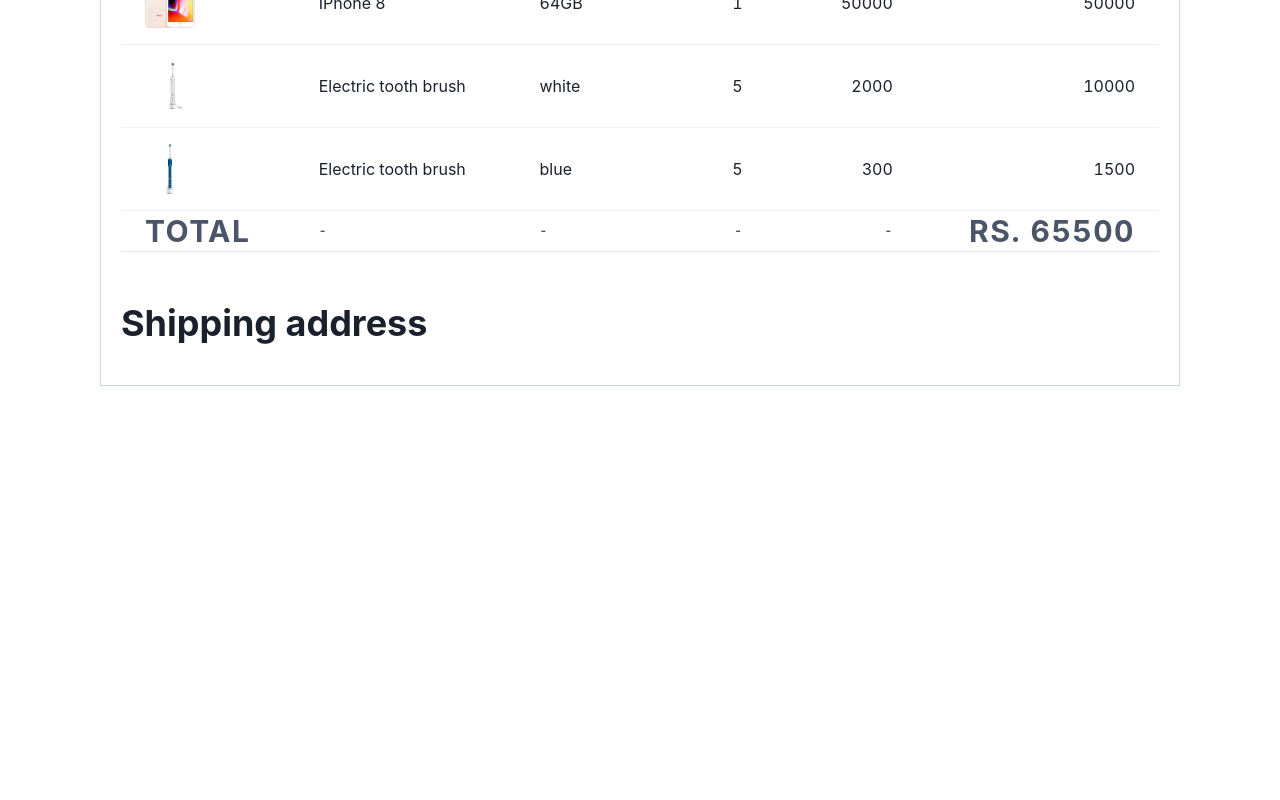
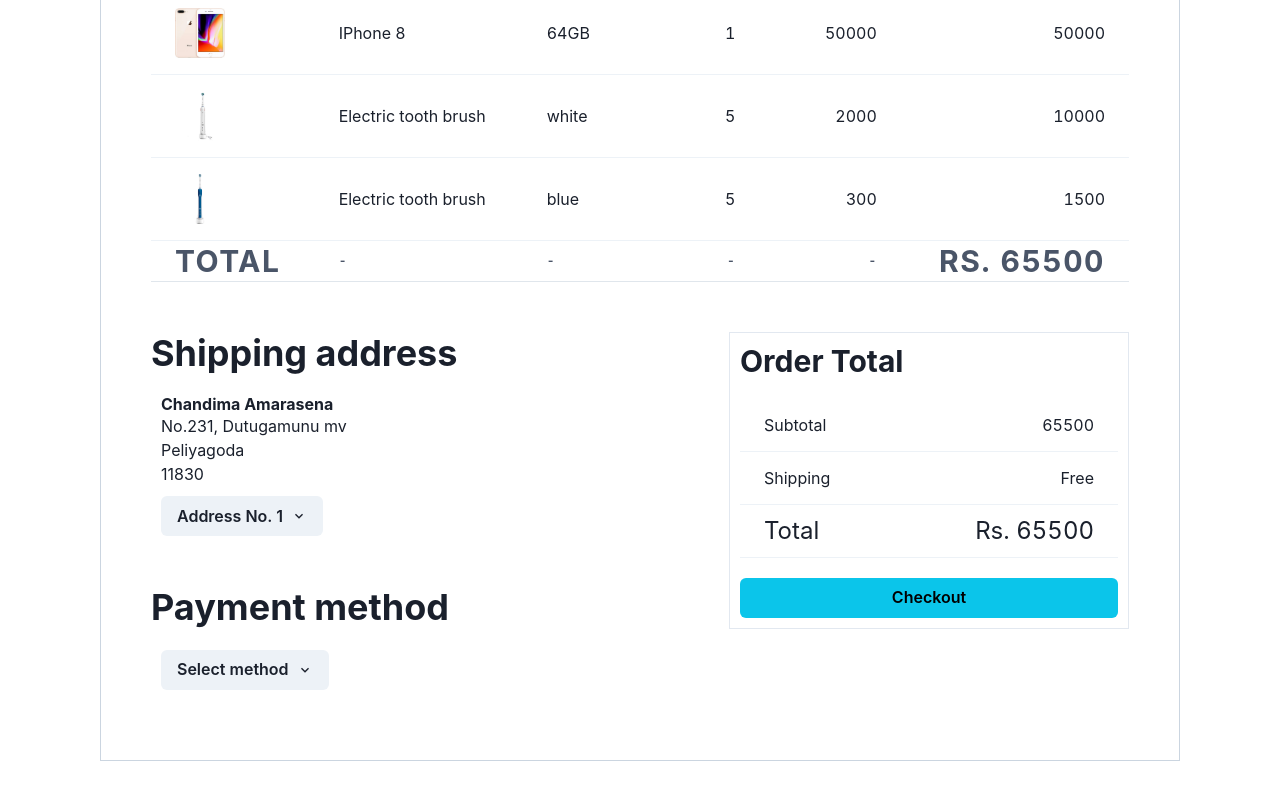
Before and after one commit to Database-Project-Group-CSE18/Frond-End-React, a React (Create React App) app: page /cart/1 in a window 1280 px wide. Shown: the part 408-1208 px from the top of the page. Before the commit the page ends 994 px from the top, so only its background shows below. Built offline with nearby package versions, Linux system fonts and the light colour scheme.

Commit message:
MOD - cart page

```diff
--- a/src/pages/CartPage.js
+++ b/src/pages/CartPage.js
@@ -1,9 +1,17 @@
+import { ChevronDownIcon } from "@chakra-ui/icons";
 import {
   Box,
+  Button,
   Divider,
   Heading,
+  HStack,
   Icon,
   Img,
+  Menu,
+  MenuButton,
+  MenuItem,
+  MenuList,
+  SimpleGrid,
   Table,
   Tbody,
   Td,
@@ -16,6 +24,9 @@ import {
 } from "@chakra-ui/react";
 import React, { useState } from "react";
 import { FiShoppingCart } from "react-icons/fi";
+import { FaMoneyBillAlt, FaRegCreditCard } from "react-icons/fa";
+import { SiPaypal } from "react-icons/si";
+
 import { useParams } from "react-router-dom";
 
 function CartPage() {
@@ -54,21 +65,33 @@ function CartPage() {
     },
   ]);
 
-  const [shippingAddress, setShippingAddress] = useState({
-    customer_name: 'Rahal Athukorala',
-    street:'No.231, Dutugamunu mv',
-    city:'Peliyagoda',
-    state:'western',
-    zip:'11830'
-  });
+  const [shippingAddress, setShippingAddress] = useState([
+    {
+      customer_name: "Chandima Amarasena",
+      street: "No.231, Dutugamunu mv",
+      city: "Peliyagoda",
+      state: "western",
+      zip: "11830",
+    },
+    {
+      customer_name: "Rahal Athukorala",
+      street: "No.345, Parakrma Mv",
+      city: "Kelaniya",
+      state: "western",
+      zip: "11810",
+    },
+  ]);
+
+  const [currentShippingAddress, setCurrentShippingAddress] = useState(0);
+
+  const [paymentMethod, setPaymentMethod] = useState(0);
 
   var TotalPrice = 0;
-  cartItems.forEach(element => {
-      TotalPrice = TotalPrice + (element.quantity * element.price)
+  cartItems.forEach((element) => {
+    TotalPrice = TotalPrice + element.quantity * element.price;
   });
 
   let { customer_id } = useParams();
-
 
   return (
     <Box
@@ -76,7 +99,7 @@ function CartPage() {
       pl={{ base: "10px", sm: "100px" }}
       pr={{ base: "10px", sm: "100px" }}
     >
-      <Box borderWidth="1px" borderColor="gray.300" p="20px" mb='200px'>
+      <Box borderWidth="1px" borderColor="gray.300" p="50px" mb="200px">
         <Heading as="h2" size="2xl" mb="20px">
           <Icon as={FiShoppingCart} w={12} h={12} /> Cart
         </Heading>
@@ -111,22 +134,131 @@ function CartPage() {
           </Tbody>
           <Tfoot>
             <Tr>
-              <Th fontSize='3xl'>Total</Th>
+              <Th fontSize="3xl">Total</Th>
               <Th>-</Th>
               <Th>-</Th>
               <Th isNumeric>-</Th>
               <Th isNumeric>-</Th>
-              <Th isNumeric fontSize='3xl'>Rs. {TotalPrice}</Th>
+              <Th isNumeric fontSize="3xl">
+                Rs. {TotalPrice}
+              </Th>
             </Tr>
           </Tfoot>
         </Table>
-        <Divider/>
-        <Heading as="h2" size="xl" mb="20px" mt='50px'>
-          Shipping address
-        </Heading>
-        <VStack>
-          <Text></Text>
-        </VStack>
+        <Divider />
+        <SimpleGrid columns={2} spacing={5} mb="20px" mt="50px">
+          <Box>
+            <Heading as="h2" size="xl" mb="20px">
+              Shipping address
+            </Heading>
+
+            <Box pl="10px">
+              <Heading as="h5" size="sm">
+                {shippingAddress[currentShippingAddress].customer_name}
+              </Heading>
+
+              <Text>{shippingAddress[currentShippingAddress].street}</Text>
+              <Text>{shippingAddress[currentShippingAddress].city}</Text>
+              <Text>{shippingAddress[currentShippingAddress].zip}</Text>
+            </Box>
+            <Box ml="10px" pt="10px">
+              <Menu>
+                <MenuButton as={Button} rightIcon={<ChevronDownIcon />}>
+                  Address No. {currentShippingAddress + 1}
+                </MenuButton>
+                <MenuList>
+                  {Array(shippingAddress.length)
+                    .fill("")
+                    .map((_, i) => (
+                      <MenuItem onClick={() => setCurrentShippingAddress(i)}>
+                        {shippingAddress[i].customer_name +
+                          ", " +
+                          shippingAddress[i].street +
+                          ", " +
+                          shippingAddress[i].state +
+                          ", " +
+                          shippingAddress[i].zip}
+                      </MenuItem>
+                    ))}
+                </MenuList>
+              </Menu>
+            </Box>
+            <Heading as="h2" size="xl" mb="20px" mt="50px">
+              Payment method
+            </Heading>
+            <HStack>
+              <Box pl="10px">
+                <Menu>
+                  <MenuButton as={Button} rightIcon={<ChevronDownIcon />}>
+                    {paymentMethod === 0 ? <Text>Select method</Text> : null}
+                    {paymentMethod === 1 ? <Text>Cash on delivery</Text> : null}
+                    {paymentMethod === 2 ? <Text>Card</Text> : null}
+                    {paymentMethod === 3 ? <Text>Paypal</Text> : null}
+                  </MenuButton>
+                  <MenuList>
+                    <MenuItem
+                      icon={<FaMoneyBillAlt />}
+                      onClick={() => setPaymentMethod(1)}
+                    >
+                      Cash on delivery
+                    </MenuItem>
+                    <MenuItem
+                      icon={<FaRegCreditCard />}
+                      onClick={() => setPaymentMethod(2)}
+                    >
+                      Card
+                    </MenuItem>
+                    <MenuItem
+                      icon={<SiPaypal />}
+                      onClick={() => setPaymentMethod(3)}
+                    >
+                      paypal
+                    </MenuItem>
+                  </MenuList>
+                </Menu>
+              </Box>
+              <Box pl="10px">
+                {paymentMethod === 1 ? (
+                  <Icon as={FaMoneyBillAlt} w={8} h={8} />
+                ) : null}
+                {paymentMethod === 2 ? (
+                  <Icon as={FaRegCreditCard} w={8} h={8} />
+                ) : null}
+                {paymentMethod === 3 ? (
+                  <Icon as={SiPaypal} w={8} h={8} />
+                ) : null}
+              </Box>
+            </HStack>
+          </Box>
+          <Box mr="0px" ml="auto">
+            <Box w="400px" borderWidth="1px" p="10px">
+              <Heading as="h3" size="lg" mb="20px">
+                Order Total
+              </Heading>
+              <Table>
+                <Tbody variant="simple" size="md">
+                  <Tr>
+                    <Td>Subtotal</Td>
+                    <Td isNumeric>{TotalPrice}</Td>
+                  </Tr>
+                  <Tr>
+                    <Td>Shipping</Td>
+                    <Td isNumeric>Free</Td>
+                  </Tr>
+                  <Tr>
+                    <Td fontSize="2xl">Total</Td>
+                    <Td isNumeric fontSize="2xl">
+                      Rs. {TotalPrice}
+                    </Td>
+                  </Tr>
+                </Tbody>
+              </Table>
+              <Button mt="20px" colorScheme="cyan" w="100%">
+                Checkout
+              </Button>
+            </Box>
+          </Box>
+        </SimpleGrid>
       </Box>
     </Box>
   );
```
Also changed, not shown: 1 other file (tests, documents, lock files or other folders).
